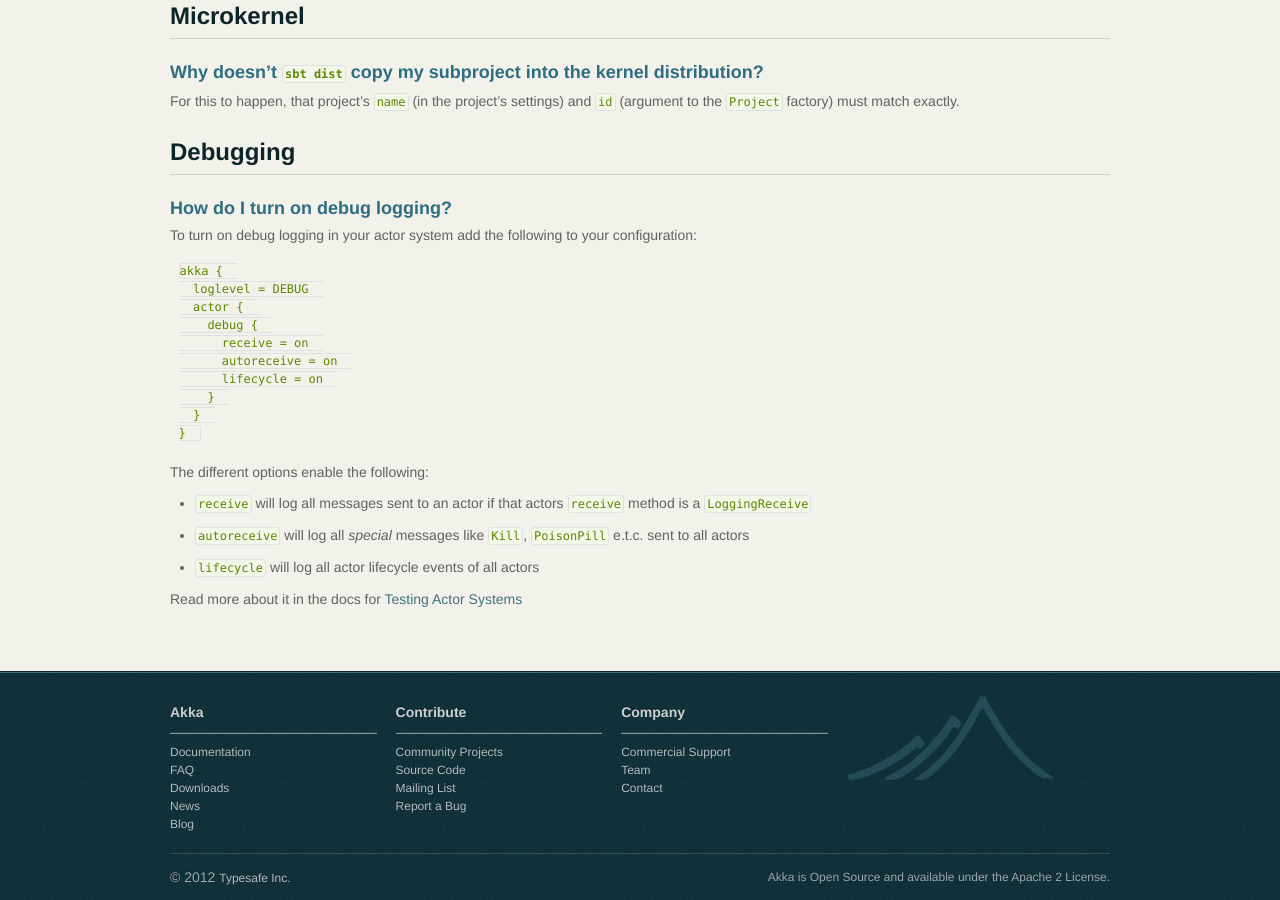
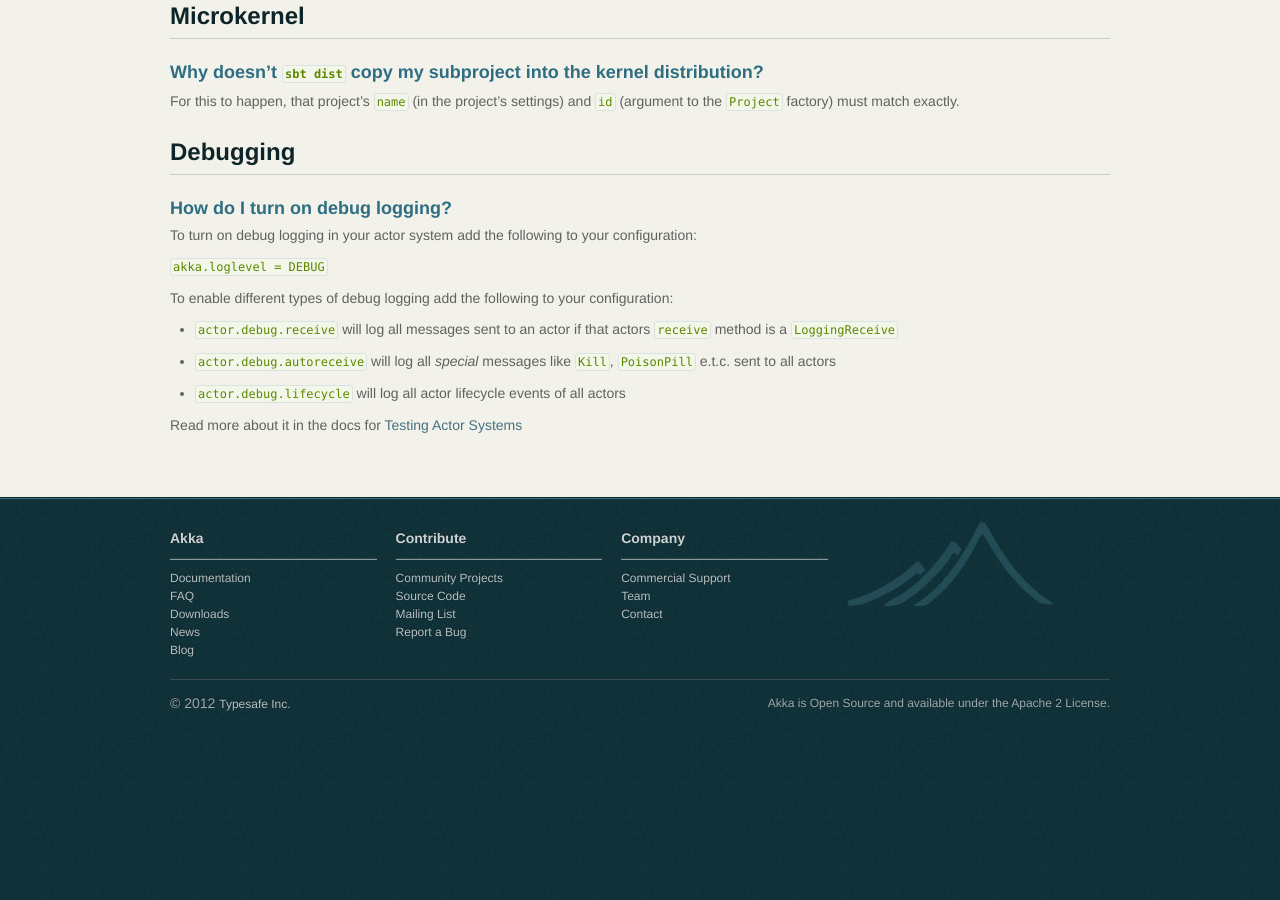
Before and after one commit to raboof/akka.github.com, a Jekyll site: the page built from faq/index.md, in a window 1280 px wide and 900 px high, scrolled down 1897 px. Built offline with Jekyll 4.4.1, drawn with Linux system fonts in a browser that asks for light colours; after the commit the page ends 2652 px from its top, so only the background shows below that.

Commit message:
Surrendering and working around the stylesheet

````diff
--- a/faq/index.md
+++ b/faq/index.md
@@ -120,25 +120,14 @@
 
 To turn on debug logging in your actor system add the following to your configuration:
 
-```
-akka {
-  loglevel = DEBUG
-  actor {
-    debug {
-      receive = on
-      autoreceive = on
-      lifecycle = on
-    }
-  }
-}
-```
+`akka.loglevel = DEBUG`
 
-The different options enable the following:
+To enable different types of debug logging add the following to your configuration:
 
-* `receive` will log all messages sent to an actor if that actors `receive` method is a `LoggingReceive`
+* `actor.debug.receive` will log all messages sent to an actor if that actors `receive` method is a `LoggingReceive`
 
-* `autoreceive` will log all _special_ messages like `Kill`, `PoisonPill` e.t.c. sent to all actors
+* `actor.debug.autoreceive` will log all _special_ messages like `Kill`, `PoisonPill` e.t.c. sent to all actors
 
-* `lifecycle` will log all actor lifecycle events of all actors
+* `actor.debug.lifecycle` will log all actor lifecycle events of all actors
 
 Read more about it in the docs for [Testing Actor Systems](http://doc.akka.io/docs/akka/2.0.3/scala/testing.html#Tracing_Actor_Invocations)
````
